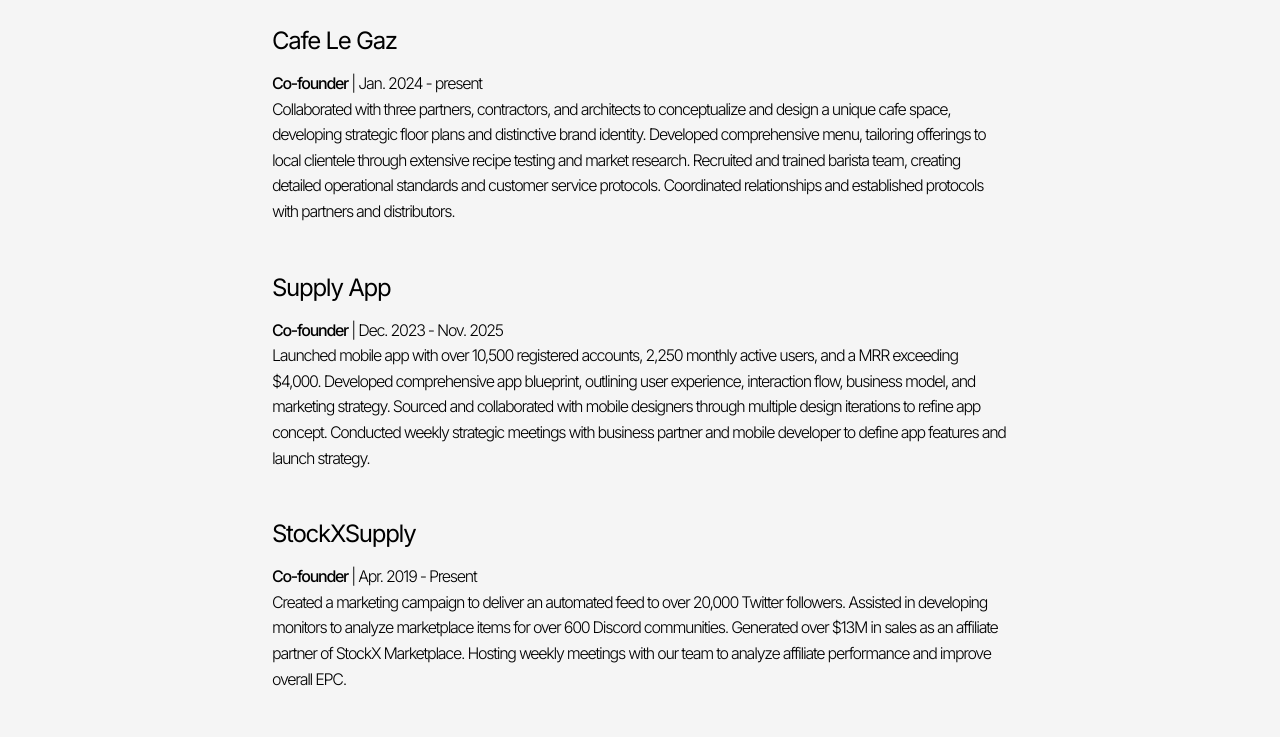
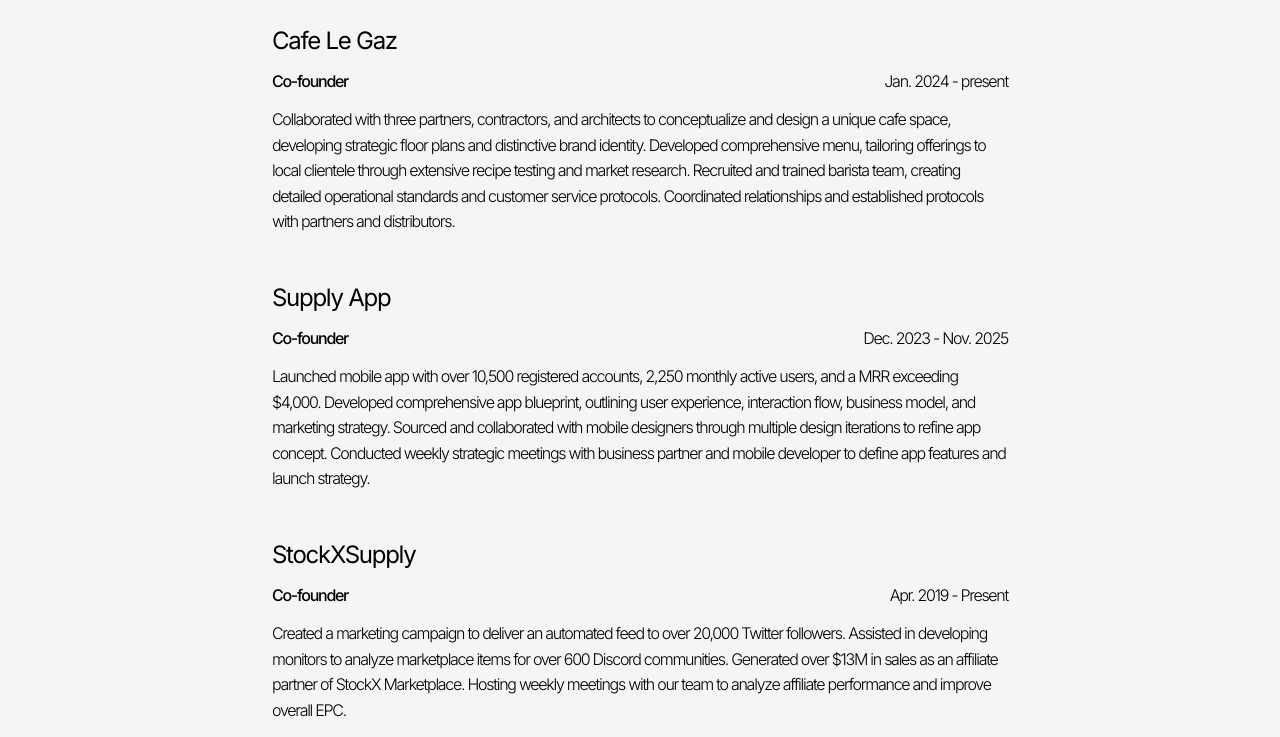
Before and after one commit to muchomark/helloworld, a plain HTML site: page work.html in a window 1280 px wide. Shown: the part 203-940 px from the top of the page. Drawn offline with Linux system fonts and the light colour scheme.

Commit message:
Restructure Work page: right-align duration, remove separator

```diff
--- a/styles.css
+++ b/styles.css
@@ -300,6 +300,28 @@ body {
     font-weight: 500;
 }
 
+.work-role-row {
+    display: flex;
+    justify-content: space-between;
+    align-items: baseline;
+    margin-bottom: 1rem;
+}
+
+.work-role {
+    font-size: 1rem;
+    font-weight: 300;
+}
+
+.work-role strong {
+    font-weight: 500;
+}
+
+.work-duration {
+    font-size: 1rem;
+    font-weight: 300;
+    text-align: right;
+}
+
 .contact-link {
     color: var(--color-red);
     text-decoration: underline;
--- a/work.html
+++ b/work.html
@@ -28,25 +28,37 @@
 
         <section class="content-section">
             <h3 class="section-title">Cafe Le Gaz</h3>
-            <p class="section-text"><strong>Co-founder</strong> | Jan. 2024 - present</p>
+            <div class="work-role-row">
+                <span class="work-role"><strong>Co-founder</strong></span>
+                <span class="work-duration">Jan. 2024 - present</span>
+            </div>
             <p class="section-text">Collaborated with three partners, contractors, and architects to conceptualize and design a unique cafe space, developing strategic floor plans and distinctive brand identity. Developed comprehensive menu, tailoring offerings to local clientele through extensive recipe testing and market research. Recruited and trained barista team, creating detailed operational standards and customer service protocols. Coordinated relationships and established protocols with partners and distributors.</p>
         </section>
 
         <section class="content-section">
             <h3 class="section-title">Supply App</h3>
-            <p class="section-text"><strong>Co-founder</strong> | Dec. 2023 - Nov. 2025</p>
+            <div class="work-role-row">
+                <span class="work-role"><strong>Co-founder</strong></span>
+                <span class="work-duration">Dec. 2023 - Nov. 2025</span>
+            </div>
             <p class="section-text">Launched mobile app with over 10,500 registered accounts, 2,250 monthly active users, and a MRR exceeding $4,000. Developed comprehensive app blueprint, outlining user experience, interaction flow, business model, and marketing strategy. Sourced and collaborated with mobile designers through multiple design iterations to refine app concept. Conducted weekly strategic meetings with business partner and mobile developer to define app features and launch strategy.</p>
         </section>
 
         <section class="content-section">
             <h3 class="section-title">StockXSupply</h3>
-            <p class="section-text"><strong>Co-founder</strong> | Apr. 2019 - Present</p>
+            <div class="work-role-row">
+                <span class="work-role"><strong>Co-founder</strong></span>
+                <span class="work-duration">Apr. 2019 - Present</span>
+            </div>
             <p class="section-text">Created a marketing campaign to deliver an automated feed to over 20,000 Twitter followers. Assisted in developing monitors to analyze marketplace items for over 600 Discord communities. Generated over $13M in sales as an affiliate partner of StockX Marketplace. Hosting weekly meetings with our team to analyze affiliate performance and improve overall EPC.</p>
         </section>
 
         <section class="content-section">
             <h3 class="section-title">TheSiteSupply</h3>
-            <p class="section-text"><strong>Co-founder</strong> | Jun. 2017 - present</p>
+            <div class="work-role-row">
+                <span class="work-role"><strong>Co-founder</strong></span>
+                <span class="work-duration">Jun. 2017 - present</span>
+            </div>
             <p class="section-text">Managing content across multiple social channels to over 650,000 cumulative followers. Developing digital marketing and SEO campaigns to improve affiliate marketing revenue. Receiving an average of 30 million monthly Twitter impressions. End-to-end management of a sizable, growing product and content database. Overseeing 20 contractors to organize monthly projects for over 1,000 community members.</p>
         </section>
     </div>
```
